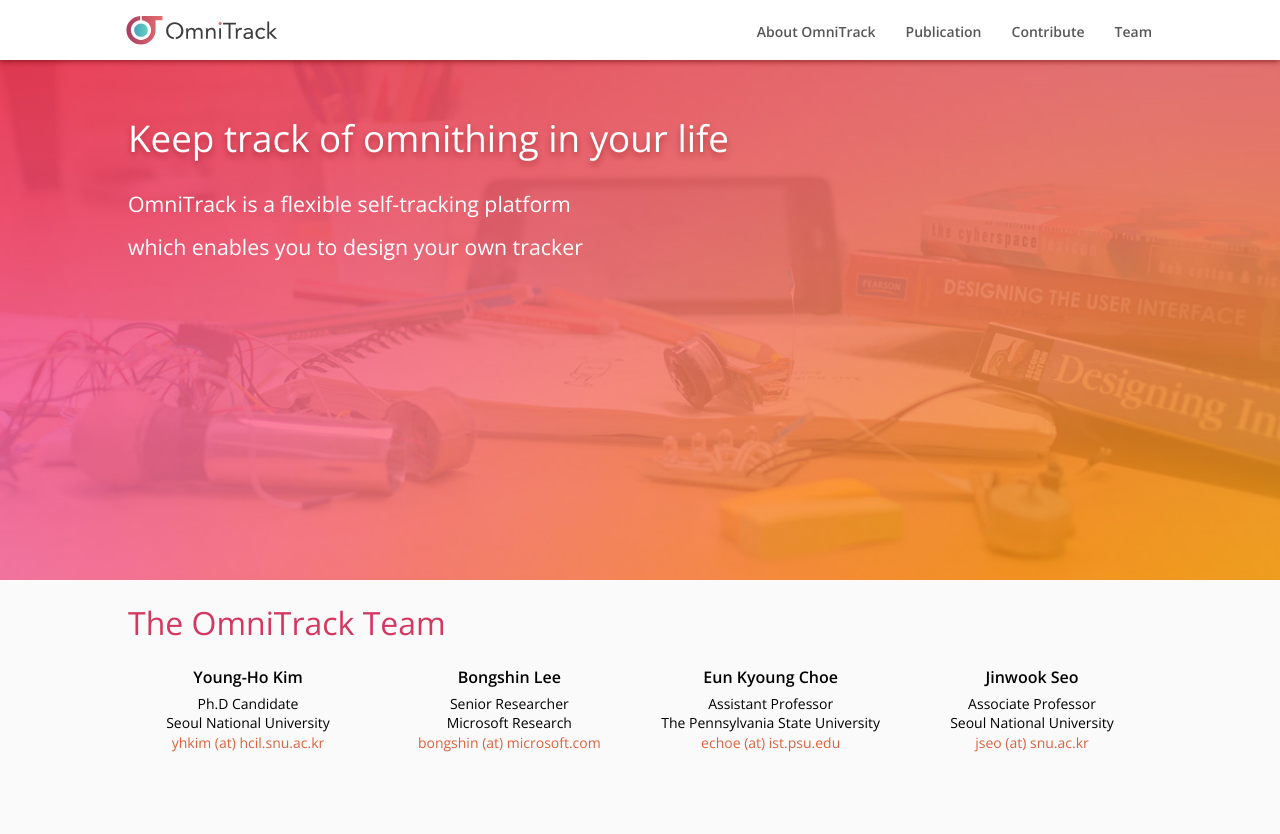
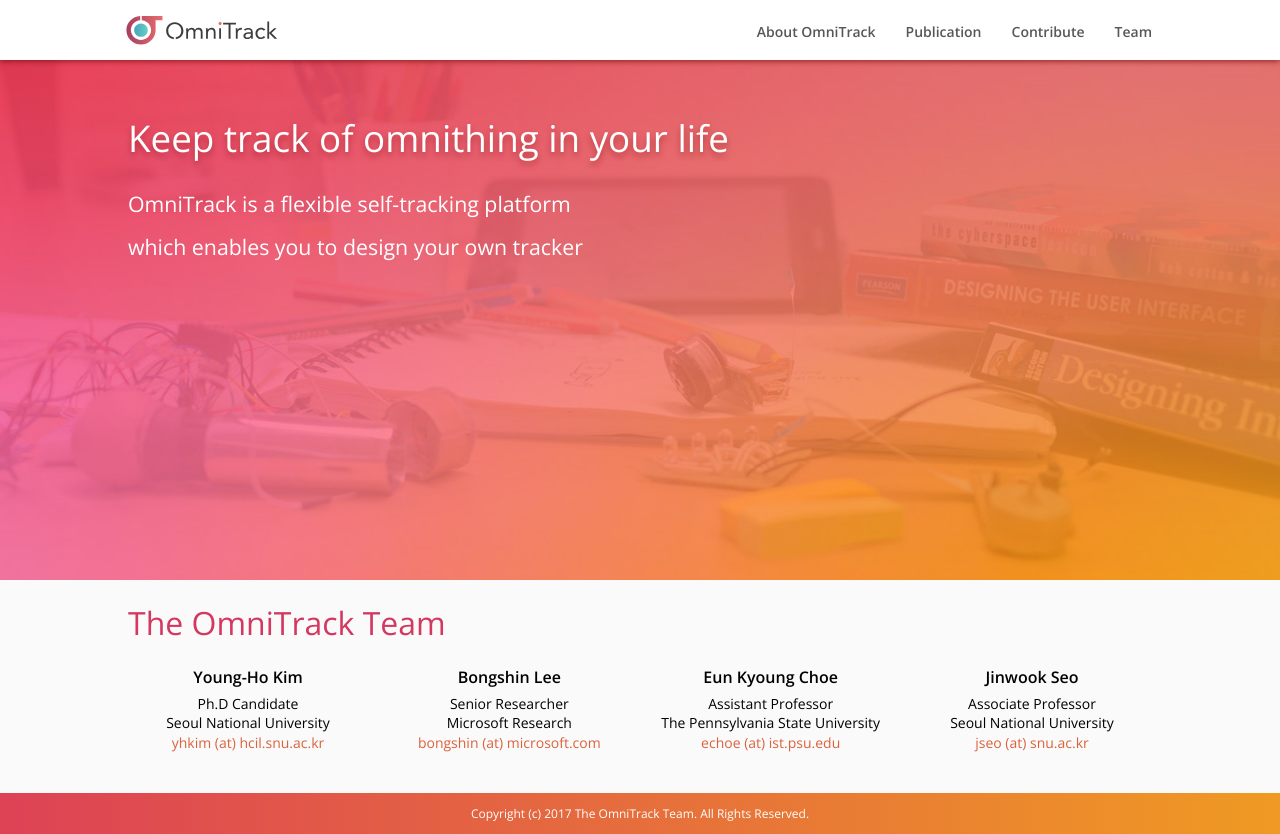
Before and after one commit to OmniTrack/omnitrack.github.io, an Angular app: page / in a window 1280 px wide. Before the commit the page ends 800 px from the top, so only its background shows below. Built offline with nearby package versions, Linux system fonts and the light colour scheme.

Commit message:
added footer

```diff
--- a/src/app/app.component.html
+++ b/src/app/app.component.html
@@ -23,3 +23,9 @@
 <div id="main" class="center_content content_padded">
   <app-members></app-members>
 </div>
+
+<div id="footer">
+  <div id="footer_content">
+    Copyright (c) 2017 The OmniTrack Team. All Rights Reserved.
+  </div>
+</div>
--- a/src/app/app.component.scss
+++ b/src/app/app.component.scss
@@ -43,5 +43,18 @@
     }
 }
 
+#footer{
+    margin-top: 40px;
+    padding-top: 12px;
+    padding-bottom: 12px;
+    @include horizontal-gradient($color_gradient_start, $color_gradient_end);
+
+    #footer_content{
+        text-align: center;
+        color: white;
+        font-size: 12px;
+    }
+}
+
 #main{
 }
--- a/src/app/style_common.scss
+++ b/src/app/style_common.scss
@@ -1,5 +1,8 @@
 $content_hor_padding: 16px;
 $color_accent: #d43861;
+
+$color_gradient_start: #dd4255;
+$color_gradient_end: #ef9a23;
 
 .content_padded{
     padding: 0px $content_hor_padding;
@@ -8,6 +11,32 @@
 h1{
     color: $color_accent;
     font-weight: 400;
+}
+
+@mixin horizontal-gradient($from, $to, $stop: 100%) {
+  /* fallback/image non-cover color */
+  background-color: $from;
+
+  /* Firefox 3.6+ */
+  background-image: -moz-linear-gradient(left, $from 0%, $to $stop);
+
+  /* Safari 4+, Chrome 1+ */
+  background-image: -webkit-gradient(linear, left top, right top, color-stop(0%, $from), color-stop($stop, $to));
+
+  /* Safari 5.1+, Chrome 10+ */
+  background-image: -webkit-linear-gradient(left, $from 0%, $to $stop);
+
+  /* Opera 11.10+ */
+  background-image: -o-linear-gradient(left, $from 0%, $to $stop);
+
+  /* IE10+ */
+  background: -ms-linear-gradient(left, $from 0%, $to $stop);
+
+  /* Standard */
+  background: linear-gradient(to right, $from 0%, $to $stop);
+
+  /* IE6-9 */
+  filter: progid:DXImageTransform.Microsoft.gradient( startColorstr='$from', endColorstr='$to',GradientType=1 );
 }
 
 
```
